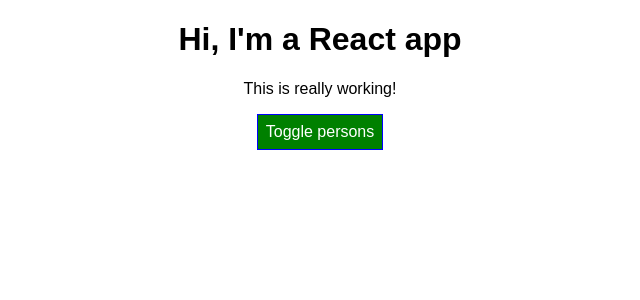
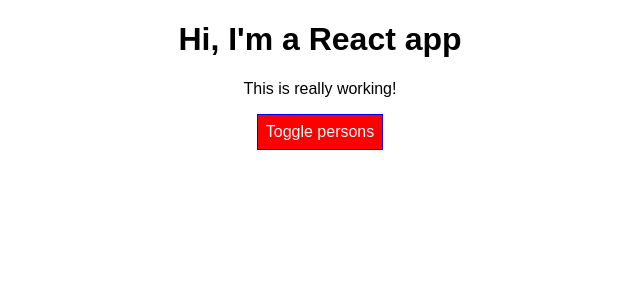
Before and after one commit to Flackus/react-complete-guide, a React (Create React App) app: page / in a window 1280 px wide. Shown: the top 300 px of the page, without its empty margins (320-960 px from the left). Built offline with nearby package versions, Linux system fonts and the light colour scheme; the HTML template or start-up script is replaced by a standard one.

Commit message:
Prepare for eject

```diff
--- a/package.json
+++ b/package.json
@@ -6,7 +6,7 @@
     "radium": "^0.26.0",
     "react": "^16.13.1",
     "react-dom": "^16.13.1",
-    "react-scripts": "0.9.x",
+    "react-scripts": "^1.0.13",
     "styled-components": "^5.1.1"
   },
   "devDependencies": {},
--- a/src/App.css
+++ b/src/App.css
@@ -13,3 +13,16 @@
 .bold {
     font-weight: bold;
 }
+
+.button {
+    background-color: red;
+    color: white;
+    font: inherit;
+    border: 1px solid blue;
+    padding: 8px;
+}
+
+.button:hover {
+    background-color: salmon;
+    color: black;
+}
--- a/src/App.js
+++ b/src/App.js
@@ -1,22 +1,8 @@
 import React, { Component } from 'react';
-import styled from 'styled-components';
 
 import Person from './Person/Person';
 
 import './App.css';
-
-const StyledButton = styled.button`
-    background-color: ${props => props.alt ? 'red' : 'green'};
-    color: white;
-    font: inherit;
-    border: 1px solid blue;
-    padding: 8px;
-
-    &:hover {
-        background-color: ${props => props.alt ? 'salmon' : 'lightgreen'};
-        color: black;
-    }
-`;
 
 class App extends Component {
     state = {
@@ -96,11 +82,7 @@
             <div className='App'>
                 <h1>Hi, I'm a React app</h1>
                 <p className={classes.join(' ')}>This is really working!</p>
-                <StyledButton
-                    onClick={this.togglePersonsHandler}
-                    alt={this.state.showPersons}>
-                    Toggle persons
-                </StyledButton>
+                <button className='button' onClick={this.togglePersonsHandler}>Toggle persons</button>
                 {persons}
             </div>
         );
```
Also changed, not shown: 1 other file (tests, documents, lock files or other folders).
